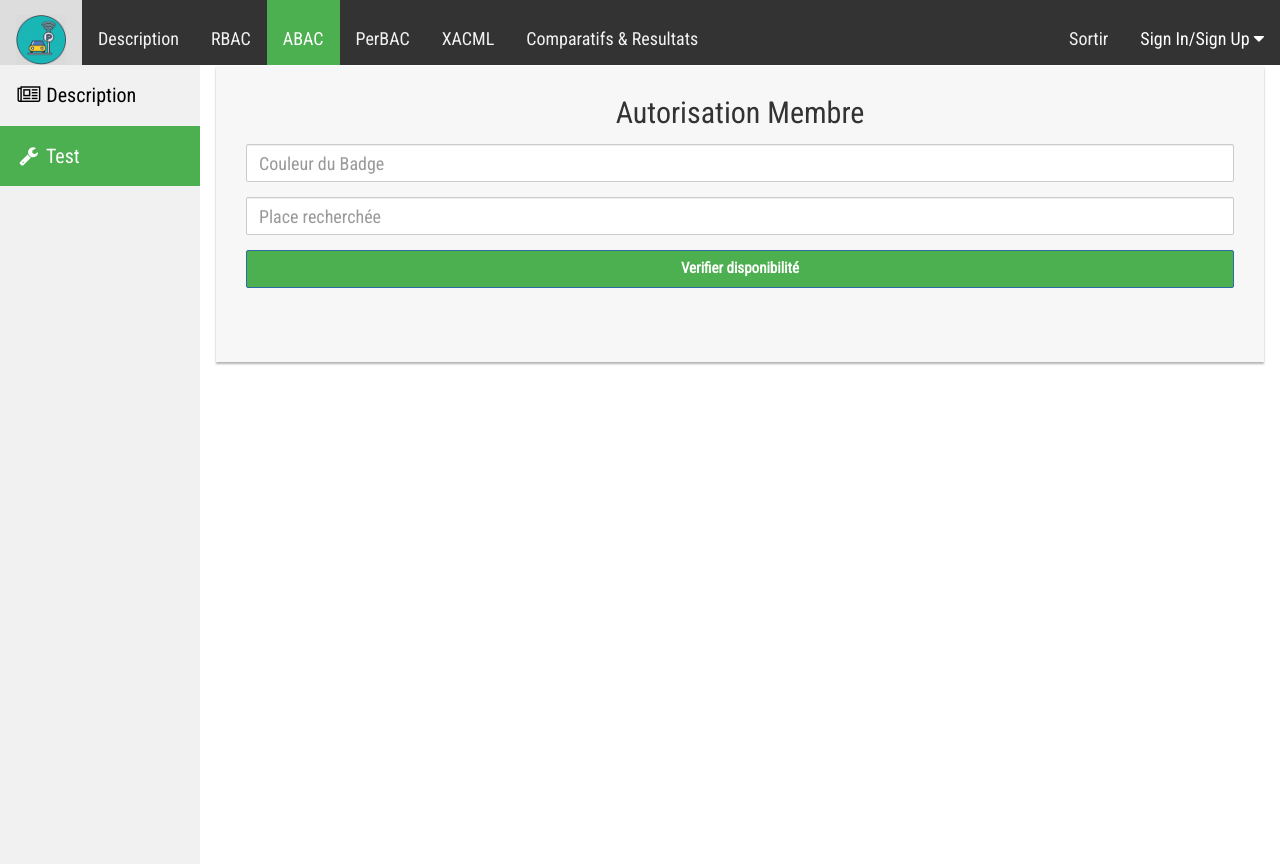
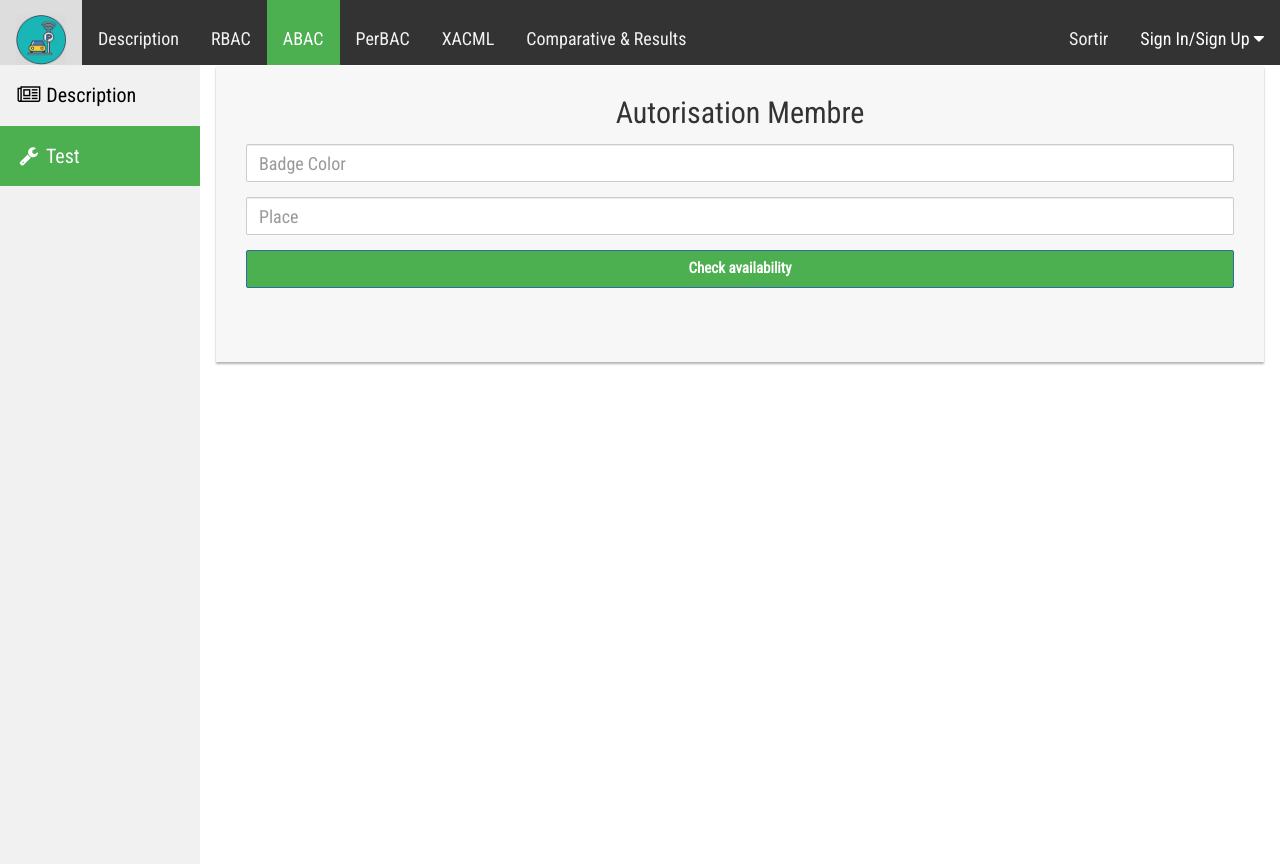
Before and after one commit to esalim/PerBAC, a PHP site: page /php-abac/abac.php in a window 1280 px wide. Shown: the top 864 px of the page. Run offline with PHP 8.4, Linux system fonts and the light colour scheme; some libraries are stand-ins or nearby versions.

Commit message:
Update abac.php

```diff
--- a/benchmark/php/php-abac/abac.php
+++ b/benchmark/php/php-abac/abac.php
@@ -25,7 +25,7 @@
         <a class="active" href="description.php">ABAC</a>
         <a href="../PerBAC/description.php">PerBAC</a>
         <a href="../xacml-php/description.php">XACML</a>
-        <a href="../resultats.php">Comparatifs & Resultats</a>
+        <a href="../resultats.php">Comparative & Results</a>
 
 
         <div class="dropdown">
@@ -53,14 +53,13 @@
             <h2 class="text-center">Autorisation Membre</h2>
             <!-- Declaration des inputs et buttons de l'interface  -->
             <div class="form-group">
-                <input type="text" name="badge" class="form-control" placeholder="Couleur du Badge" required="required">
+                <input type="text" name="badge" class="form-control" placeholder="Badge Color" required="required">
             </div>
             <div class="form-group">
-                <input type="text" name="place" class="form-control" placeholder="Place recherchée" required="required">
+                <input type="text" name="place" class="form-control" placeholder="Place" required="required">
             </div>
             <div class="form-group">
-                <button id="buttonV" name="connect_button" type="submit" class="btn btn-primary btn-block">Verifier
-                    disponibilité
+                <button id="buttonV" name="connect_button" type="submit" class="btn btn-primary btn-block">Check availability
                 </button>
             </div>
 
@@ -91,8 +90,8 @@
                             $responseTime = 1000*($end - $start);
                             echo "<script type='text/javascript'>
                     Swal.fire ({
-                    title: 'Notification de disponibilité',
-                    text: \"La place recherchée est libre et le temps de réponse : $responseTime ms\",
+                    title: 'Availability Notification',
+                    text: \"The place sought is free and the response time : $responseTime ms\",
                     imageUrl: \"../../images/pass.jpg\",
                     imageWidth: 1500,
                     imageHeight: 200,
@@ -102,15 +101,15 @@
                     if(val)  {
                     Swal.fire ({
                     type:'success',
-                    title: 'Merci pour votre confiance...!',
-                    text: 'Excellente journée',
+                    title: 'Thank you for your trust...!',
+                    text: 'Have a nice day',
                     });}});
                     </script>";
                         } else {  // place occupée
                             echo '<script type="text/javascript">
                     Swal.fire({
-                    title: \'Notification de disponibilité\',
-                    text:"La place recherchée est déjà occupée",
+                    title: \'Availability Notification\',
+                    text:"The place sought is already occupied",
                     imageUrl: " ../../images/verif.jpg",
                     imageWidth: 1500,
                     imageHeight: 200,
@@ -124,14 +123,14 @@
                         echo '<script type="text/javascript">
                     Swal.fire({
                     title: "Oops...!",
-                    html:"Vous n\'avez pas les droits d\'accès à ce parking ! </br>  Veuillez utiliser le second parking reservé à ce effet. </br>  (Voir Section Dashboard) ",
+                    html:"You do not have access rights to this car park ! </br>  Please use the second parking reserved for this purpose.</br>",
                     type:"info",
                     animation: false,
                      customClass: { popup: \'animated rubberBand\'}
                     })</script>';
                     }
                 } catch (\Casbin\Exceptions\CasbinException $e) { // message d'erreur
-                    echo '<script type="text/javascript"> Swal.fire ( "Oops...!" ,  "Erreur rencontrée lors du traitement de l\'operation !" ,  "error" ) </script>';
+                    echo '<script type="text/javascript"> Swal.fire ( "Oops...!" ,  "Error encountered while processing the operation !" ,  "error" ) </script>';
                 }
             }
 
```
